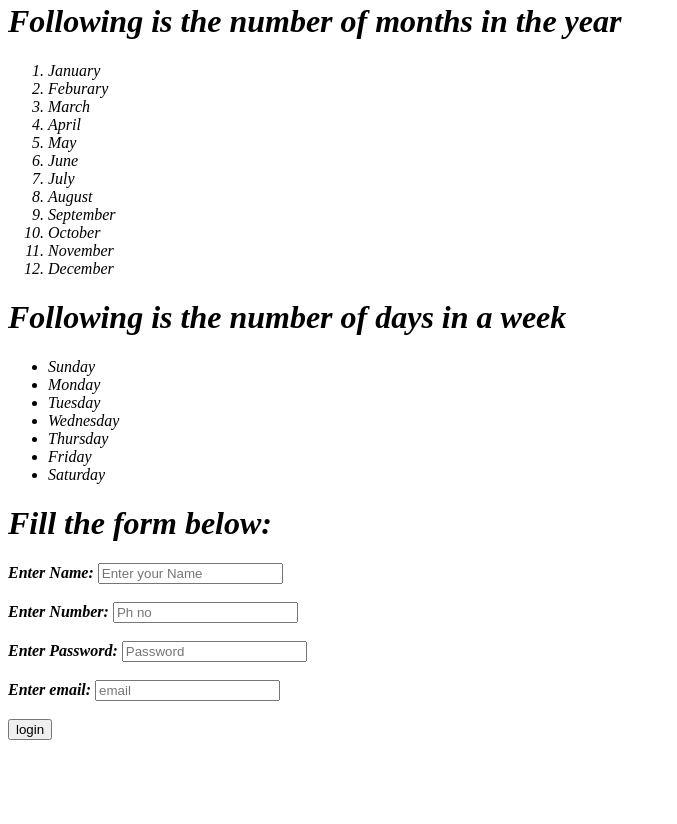
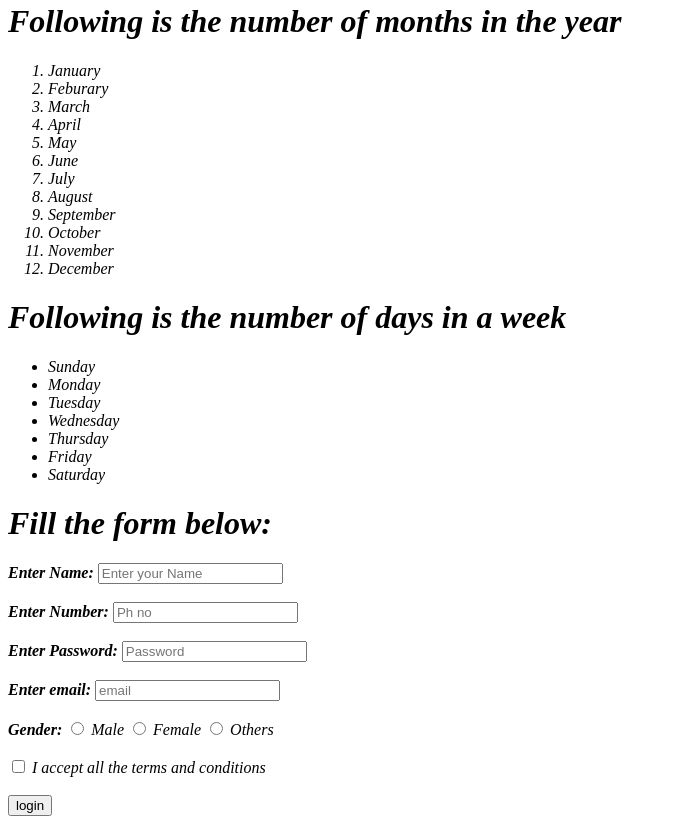
Before and after one commit to Yash135-gif/My-Repository, a plain HTML site: page pfile.html in a window 1280 px wide. Shown: the part 808-1632 px from the top of the page, without its empty margins (0-677 px from the left). Before the commit the page ends 1556 px from the top, so only its background shows below. Drawn offline with Linux system fonts and the light colour scheme.

Commit message:
first commit

```diff
--- a/pfile.html
+++ b/pfile.html
@@ -81,6 +81,11 @@
        <b> Enter Number: </b>  <input type="number" placeholder="Ph no" required> <br> <br>
         <b> Enter Password:  </b> <input type="password" placeholder="Password" required> <br> <br>
        <b> Enter email: </b>  <input type="email" placeholder="email" required> <br> <br>
+       <b> Gender: </b> <input type="radio"name="gender"> Male
+         <input type="radio" name="gender"> Female
+         <input type="radio"name="gender"> Others <br> <br>
+         <input type="checkbox"> I accept all the terms and conditions <br> <br>
+
         <input type="submit" value="login">
 
             </form>
```
